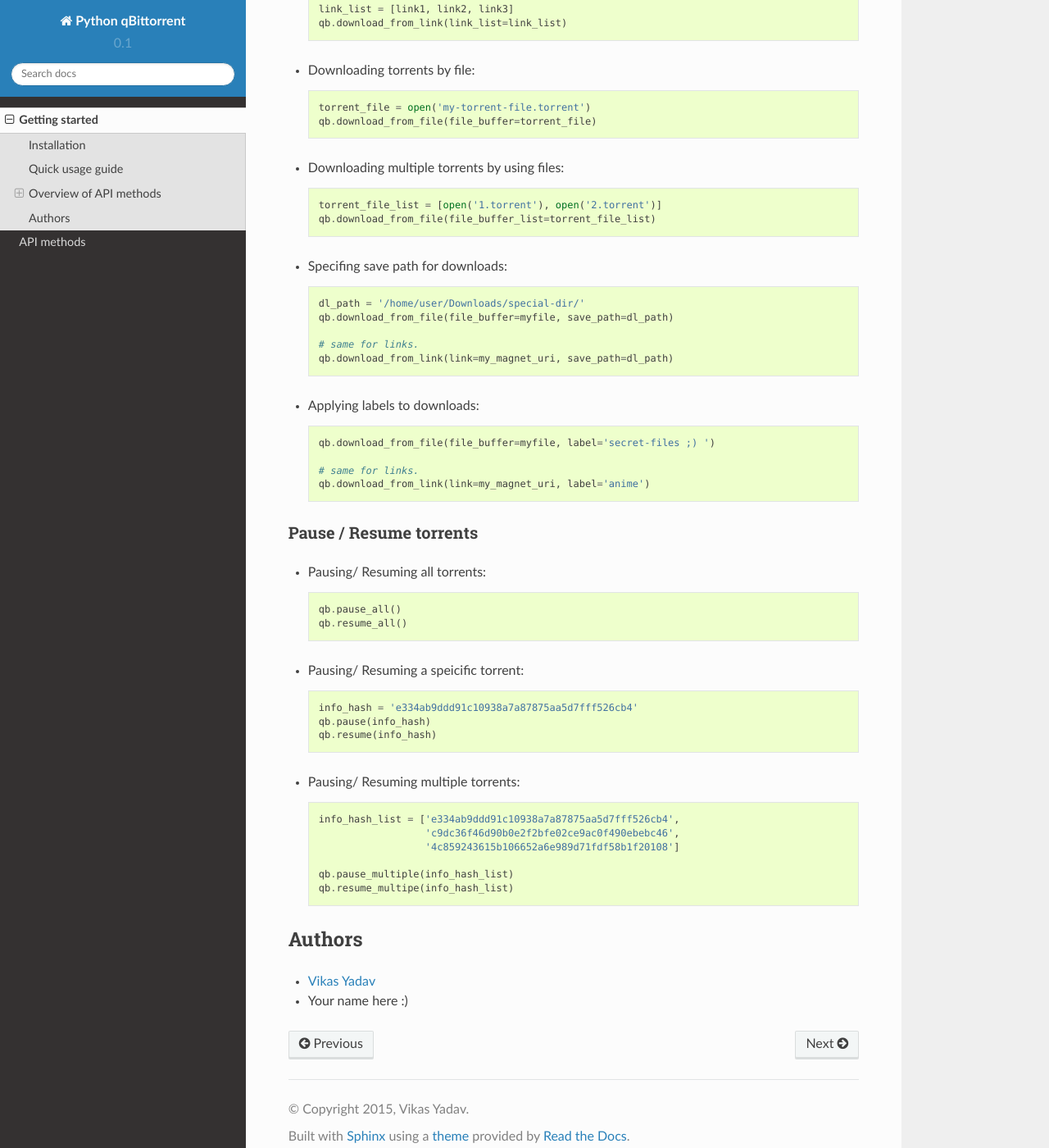
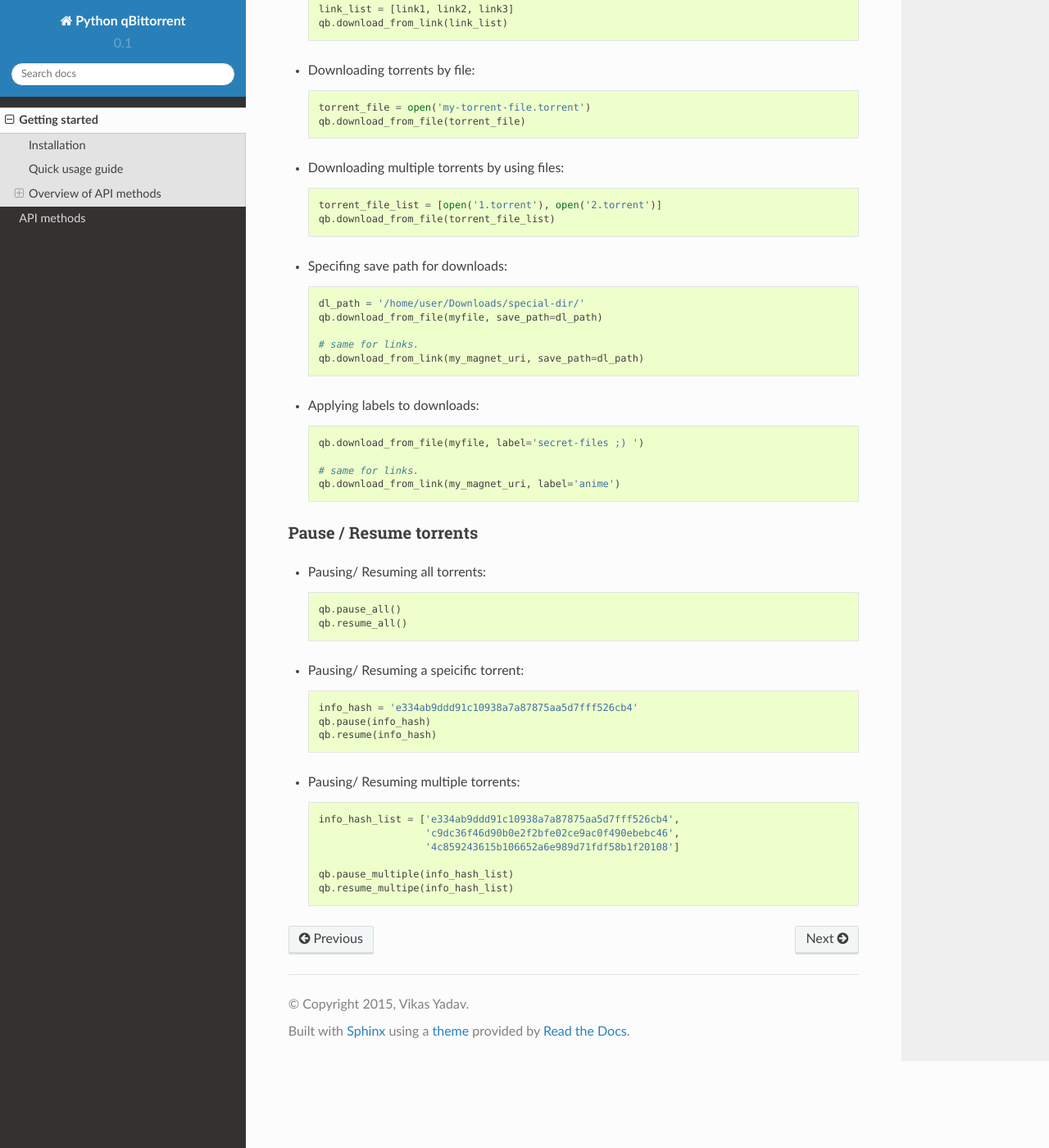
Before and after one commit to v1k45/python-qBittorrent, a Sphinx documentation site: the page built from docs/intro.rst, in a window 1280 px wide and 1400 px high, scrolled down 1689 px. Shown: the whole window at 82% size. Built offline with Sphinx 7.4.7 and the Read the Docs theme 2.0.0, drawn with Linux system fonts in a browser that asks for light colours.

Commit message:
Updated docs

```diff
--- a/docs/intro.rst
+++ b/docs/intro.rst
@@ -65,7 +65,7 @@ Downloading torrents
 - Download torrents by link::
 
     magnet_link = "magnet:?xt=urn:btih:e334ab9ddd91c10938a7....."
-    qb.download_from_link(link=magnet_link)
+    qb.download_from_link(magnet_link)
 
     # No matter the link is correct or not,
     # method will always return empty JSON object.
@@ -73,32 +73,32 @@ Downloading torrents
 - Download multipe torrents by list of links::
 
     link_list = [link1, link2, link3]
-    qb.download_from_link(link_list=link_list)
+    qb.download_from_link(link_list)
 
 - Downloading torrents by file::
 
     torrent_file = open('my-torrent-file.torrent')
-    qb.download_from_file(file_buffer=torrent_file)
+    qb.download_from_file(torrent_file)
 
 - Downloading multiple torrents by using files::
 
     torrent_file_list = [open('1.torrent'), open('2.torrent')]
-    qb.download_from_file(file_buffer_list=torrent_file_list)
+    qb.download_from_file(torrent_file_list)
 
 - Specifing save path for downloads::
 
     dl_path = '/home/user/Downloads/special-dir/'
-    qb.download_from_file(file_buffer=myfile, save_path=dl_path)
+    qb.download_from_file(myfile, save_path=dl_path)
 
     # same for links.
-    qb.download_from_link(link=my_magnet_uri, save_path=dl_path)
+    qb.download_from_link(my_magnet_uri, save_path=dl_path)
 
 - Applying labels to downloads::
 
-    qb.download_from_file(file_buffer=myfile, label='secret-files ;) ')
+    qb.download_from_file(myfile, label='secret-files ;) ')
 
     # same for links.
-    qb.download_from_link(link=my_magnet_uri, label='anime')
+    qb.download_from_link(my_magnet_uri, label='anime')
 
 Pause / Resume torrents
 -----------------------
@@ -122,10 +122,3 @@ Pause / Resume torrents
 
     qb.pause_multiple(info_hash_list)
     qb.resume_multipe(info_hash_list)
-
-
-Authors
-=======
-
-- `Vikas Yadav <https://www.github.com/v1k45/>`__
-- Your name here :)
```
Also changed, not shown: README.rst (+23 -9 lines).
